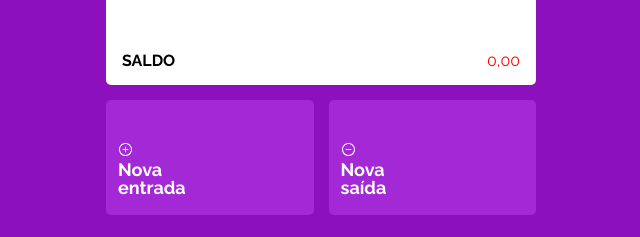
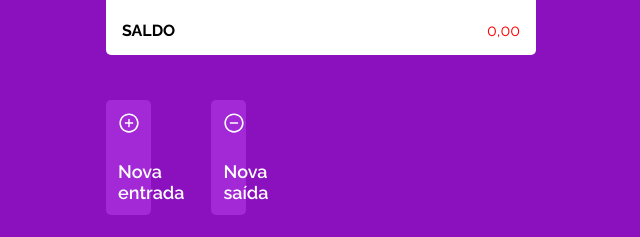
Before and after one commit to Nathan4Andrade/projeto14-mywallet-front, a React (Vite) app: page /home in a window 1280 px wide. Shown: the part 560-797 px from the top of the page, without its empty margins (319-959 px from the left). Built offline with nearby package versions, Linux system fonts and the light colour scheme; no server answers; sample sign-in values are in the browser's storage; a web font is replaced by a local one.

Commit message:
fix: buttons de entrada e saida

```diff
--- a/src/pages/HomePage.jsx
+++ b/src/pages/HomePage.jsx
@@ -117,23 +117,23 @@ export default function HomePage() {
         </TransactionsContainer>
 
         <ButtonsContainer>
-          <button>
-            <Link to={`/nova-transacao/entrada`}>
+          <Link to={`/nova-transacao/entrada`}>
+            <button>
               <AiOutlinePlusCircle />
               <p>
                 Nova <br /> entrada
               </p>
-            </Link>
-          </button>
-          <button>
-            <Link to={`/nova-transacao/saida`}>
+            </button>
+          </Link>
+          <Link to={`/nova-transacao/saida`}>
+            <button>
               <AiOutlineMinusCircle />
               <p>
                 Nova <br />
                 saída
               </p>
-            </Link>
-          </button>
+            </button>
+          </Link>
         </ButtonsContainer>
       </HomeContainer>
     )
```
